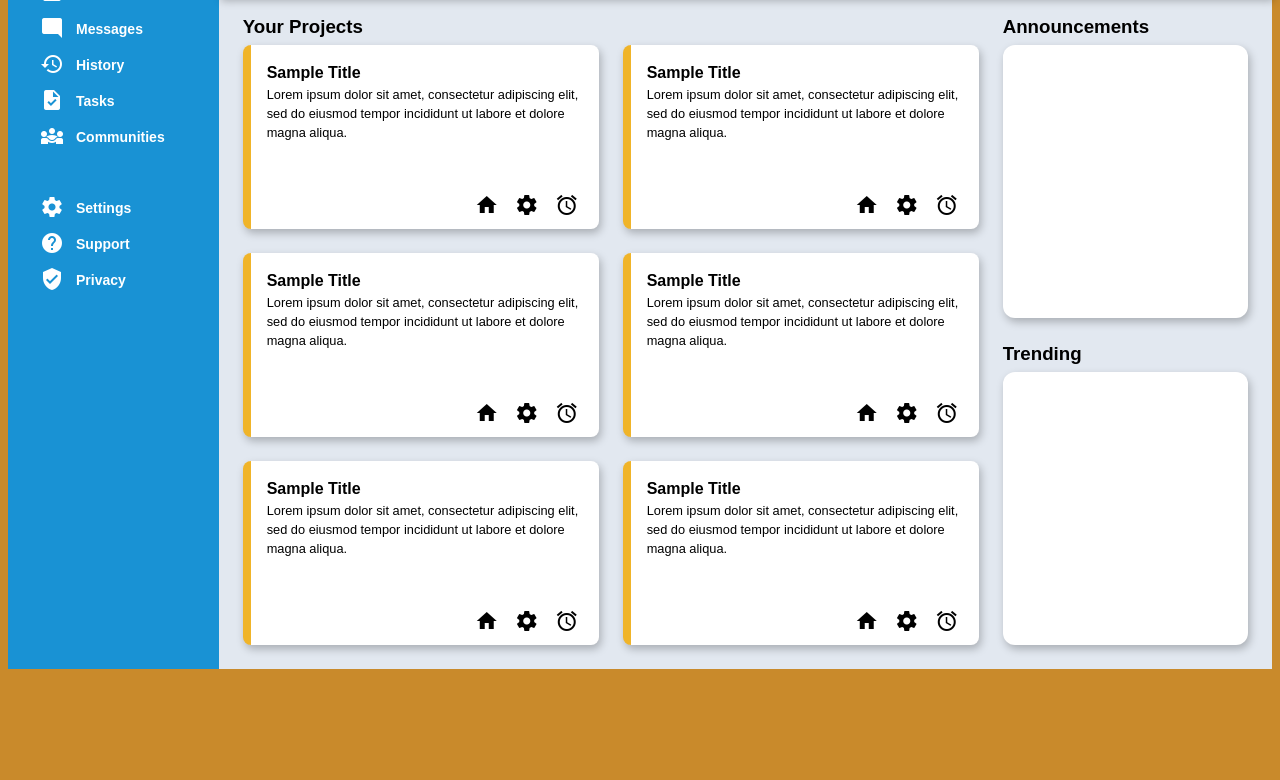
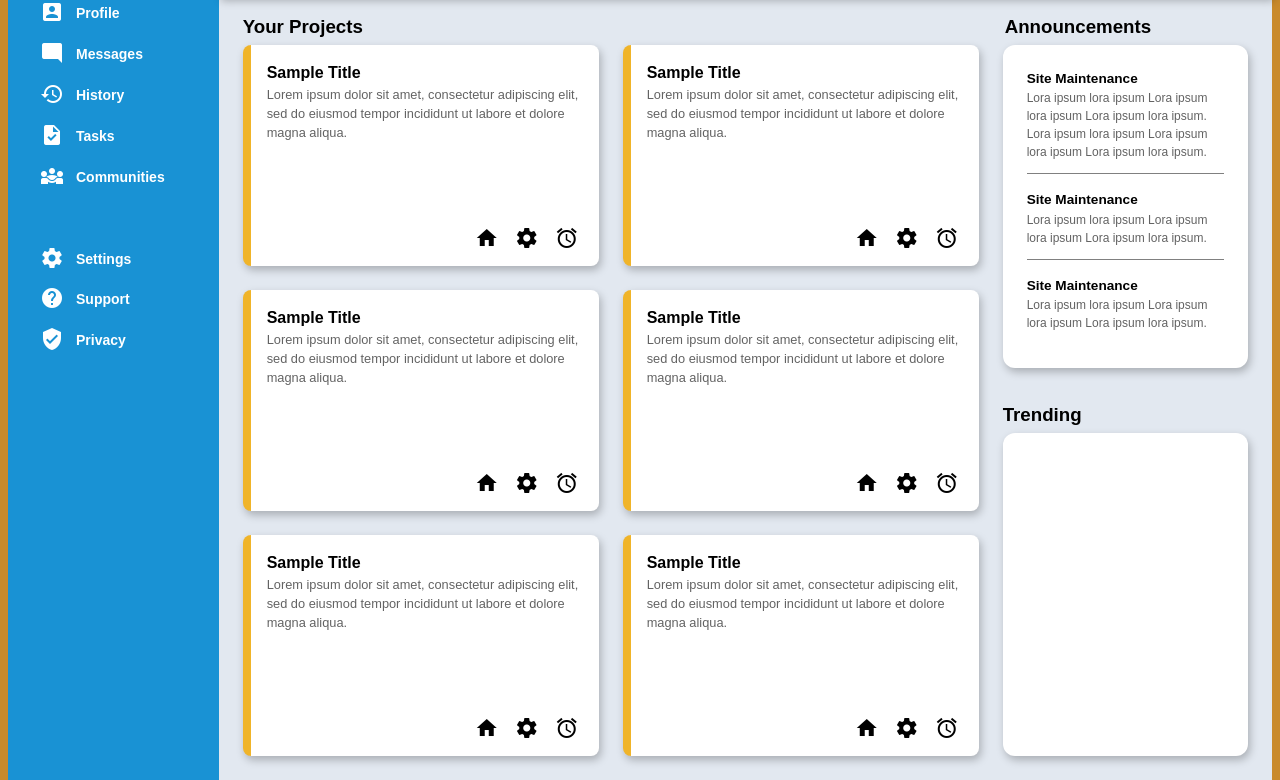
Before and after one commit to de3x/admin-dashboard, a plain HTML site: page index.html in a window 1280 px wide. Shown: the part 159-939 px from the top of the page. Before the commit the page ends 828 px from the top, so only its background shows below. Drawn offline with Linux system fonts and the light colour scheme.

Commit message:
Finish announcements section

```diff
--- a/index.html
+++ b/index.html
@@ -164,6 +164,28 @@
         <div class="extras-wrapper">
           <div class="announcements">
             <h3 class="announcements-header">Announcements</h3>
+            <div class="announcement-item">
+              <h4 class="item-header">Site Maintenance</h4>
+              <p class="item-p">
+                Lora ipsum lora ipsum Lora ipsum lora ipsum Lora ipsum lora
+                ipsum. Lora ipsum lora ipsum Lora ipsum lora ipsum Lora ipsum
+                lora ipsum.
+              </p>
+            </div>
+            <div class="announcement-item">
+              <h4 class="item-header">Site Maintenance</h4>
+              <p class="item-p">
+                Lora ipsum lora ipsum Lora ipsum lora ipsum Lora ipsum lora
+                ipsum.
+              </p>
+            </div>
+            <div class="announcement-item">
+              <h4 class="item-header">Site Maintenance</h4>
+              <p class="item-p">
+                Lora ipsum lora ipsum Lora ipsum lora ipsum Lora ipsum lora
+                ipsum.
+              </p>
+            </div>
           </div>
           <div class="trending">
             <h3 class="trending-header">Trending</h3>
--- a/styles.css
+++ b/styles.css
@@ -212,10 +212,15 @@ body {
 .action-buttons-wrapper button {
   background-color: #1992d4;
   color: white;
+  border: none;
   border-radius: 16px;
   height: 40px;
   width: 100px;
   font-weight: 700;
+}
+
+body p {
+  color: #636363;
 }
 
 .sidebar {
@@ -244,6 +249,7 @@ body {
   padding-left: 8px;
   margin: 0;
   display: block;
+  color: white;
 }
 
 .nav-wrapper {
@@ -309,9 +315,40 @@ body {
 
 .announcements-header {
   position: absolute;
+  top: 0;
+  left: 2px;
   margin-top: -2rem;
+  justify-self: flex-start;
 }
 
+.announcements {
+  grid-area: announcements;
+  position: relative;
+  display: flex;
+  flex-direction: column;
+  justify-content: center;
+  padding: 24px;
+  gap: 16px;
+  background-color: white;
+  border-radius: 12px;
+  box-shadow: 2px 4px 8px hsl(0deg 0% 0% / 0.25);
+}
+
+.announcement-item {
+  padding-bottom: 12px;
+  border-bottom: 1px solid grey;
+}
+
+.announcement-item:last-of-type {
+  border-bottom: none;
+}
+
+.announcement-item .item-header {
+  font-size: 0.85rem;
+}
+.announcement-item .item-p {
+  font-size: 0.75rem;
+}
 .trending-header {
   position: absolute;
   margin-top: -2rem;
@@ -353,13 +390,6 @@ body {
     "announcements"
     "."
     "trending";
-}
-
-.announcements {
-  grid-area: announcements;
-  background-color: white;
-  border-radius: 12px;
-  box-shadow: 2px 4px 8px hsl(0deg 0% 0% / 0.25);
 }
 
 .trending {
```
